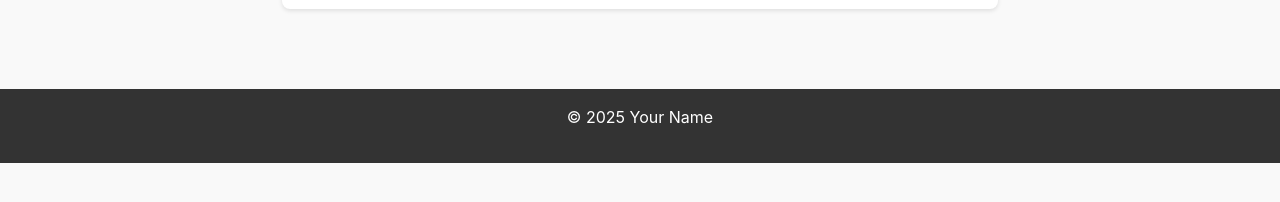
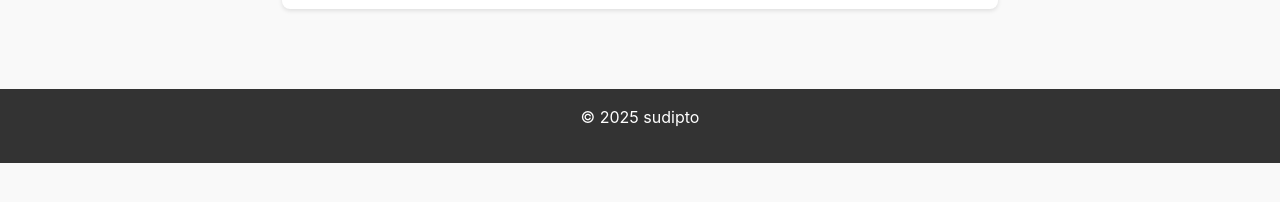
Before and after one commit to swoodipto/sudip.to, a Jekyll site: the page built from index.html, in a window 1280 px wide. Shown: the part 538-740 px from the top of the page. Built offline with Jekyll 4.4.1, drawn with Linux system fonts in a browser that asks for light colours.

Commit message:
update author name

```diff
--- a/_config.yml
+++ b/_config.yml
@@ -2,7 +2,7 @@ title: My Personal Website
 description: Personal website and blog
 url: https://swoodipto.github.io
 baseurl: "/sudip.to"
-author: Your Name
+author: sudipto
 
 # Build settings
 markdown: kramdown
```
